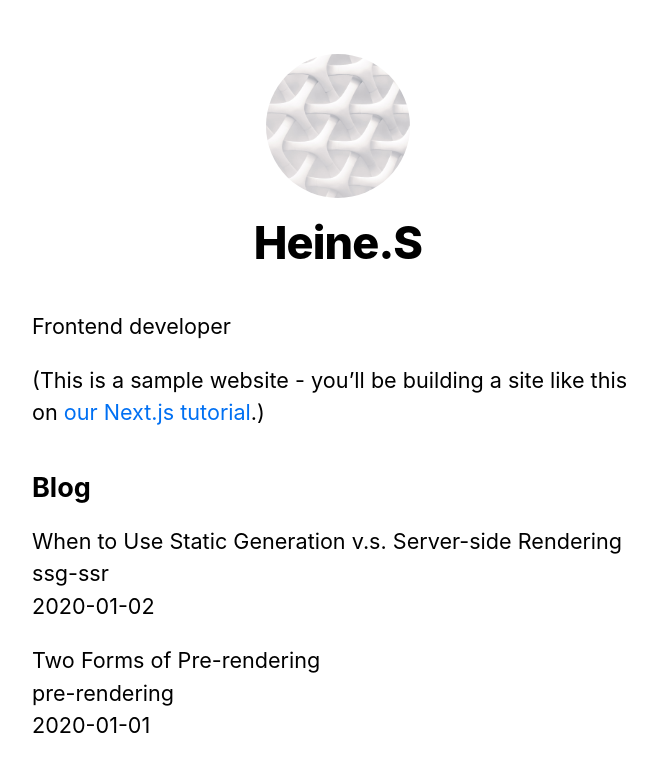
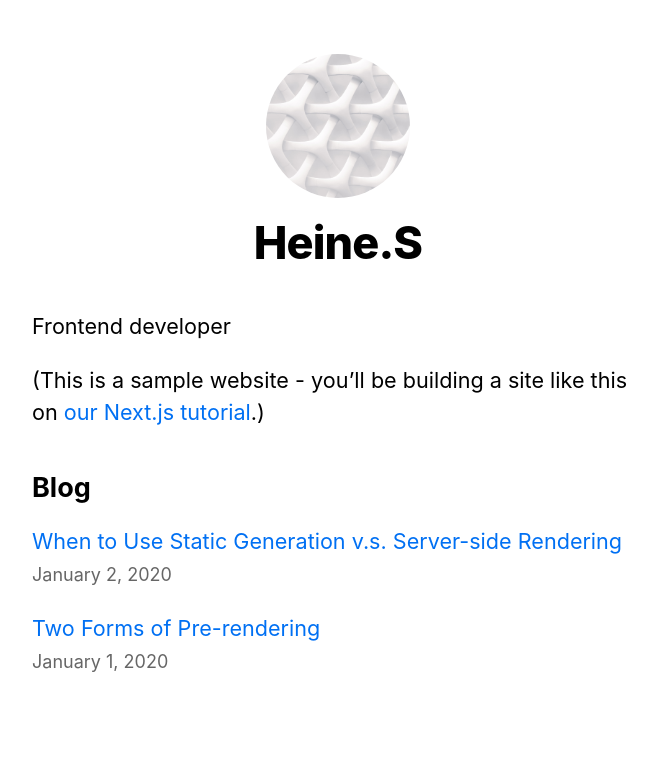
Before and after one commit to heines/nextjs-blog, a Next.js app: page / in a window 1280 px wide. Shown: the top 772 px of the page, without its empty margins (302-959 px from the left). Built offline with nearby package versions, Linux system fonts and the light colour scheme.

Commit message:
#1 動的ルート、及びスタイル適用

```diff
--- /dev/null
+++ b/components/date.js
@@ -0,0 +1,6 @@
+import { parseISO, format } from 'date-fns'
+
+export default function Date({ dateString }) {
+  const date = parseISO(dateString)
+  return <time dateTime={dateString}>{format(date, 'LLLL d, yyyy')}</time>
+}
--- a/lib/posts.js
+++ b/lib/posts.js
@@ -1,6 +1,8 @@
 import fs from 'fs'
 import path from 'path'
 import matter from 'gray-matter'
+import { remark } from 'remark'
+import html from 'remark-html'
 
 const postsDirectory = path.join(process.cwd(), 'posts')
 
@@ -61,16 +63,23 @@
   })
 }
 
-export function getPostData(id) {
+export async function getPostData(id) {
   const fullPath = path.join(postsDirectory, `${id}.md`)
   const fileContents = fs.readFileSync(fullPath, 'utf8')
 
   // Use gray-matter to parse the post metadata section
   const matterResult = matter(fileContents)
 
+  // Use remark to convert markdown into HTML string
+  const processedContent = await remark()
+    .use(html)
+    .process(matterResult.content)
+  const contentHtml = processedContent.toString()
+
   // Combine the data with the id
   return {
     id,
+    contentHtml,
     ...matterResult.data
   }
 }
--- a/package.json
+++ b/package.json
@@ -6,6 +6,7 @@
     "start": "next start"
   },
   "dependencies": {
+    "date-fns": "^2.28.0",
     "gray-matter": "^4.0.3",
     "next": "latest",
     "react": "17.0.2",
--- a/pages/index.js
+++ b/pages/index.js
@@ -1,5 +1,7 @@
 import Head from 'next/head'
+import Link from 'next/link'
 import Layout, { siteTitle } from '../components/layout'
+import Date from '../components/date'
 import utilStyles from '../styles/utils.module.css'
 import { getSortedPostsData } from '../lib/posts'
 
@@ -31,11 +33,13 @@
         <ul className={utilStyles.list}>
           {allPostsData.map(({ id, date, title }) => (
             <li className={utilStyles.listItem} key={id}>
-              {title}
+              <Link href={`/posts/${id}`}>
+                <a>{title}</a>
+              </Link>
               <br />
-              {id}
-              <br />
-              {date}
+              <small className={utilStyles.lightText}>
+                <Date dateString={date} />
+              </small>
             </li>
           ))}
         </ul>
```
Also changed, not shown: pages/posts/[id].js (+15 -6 lines), 1 other file (tests, documents, lock files or other folders).
